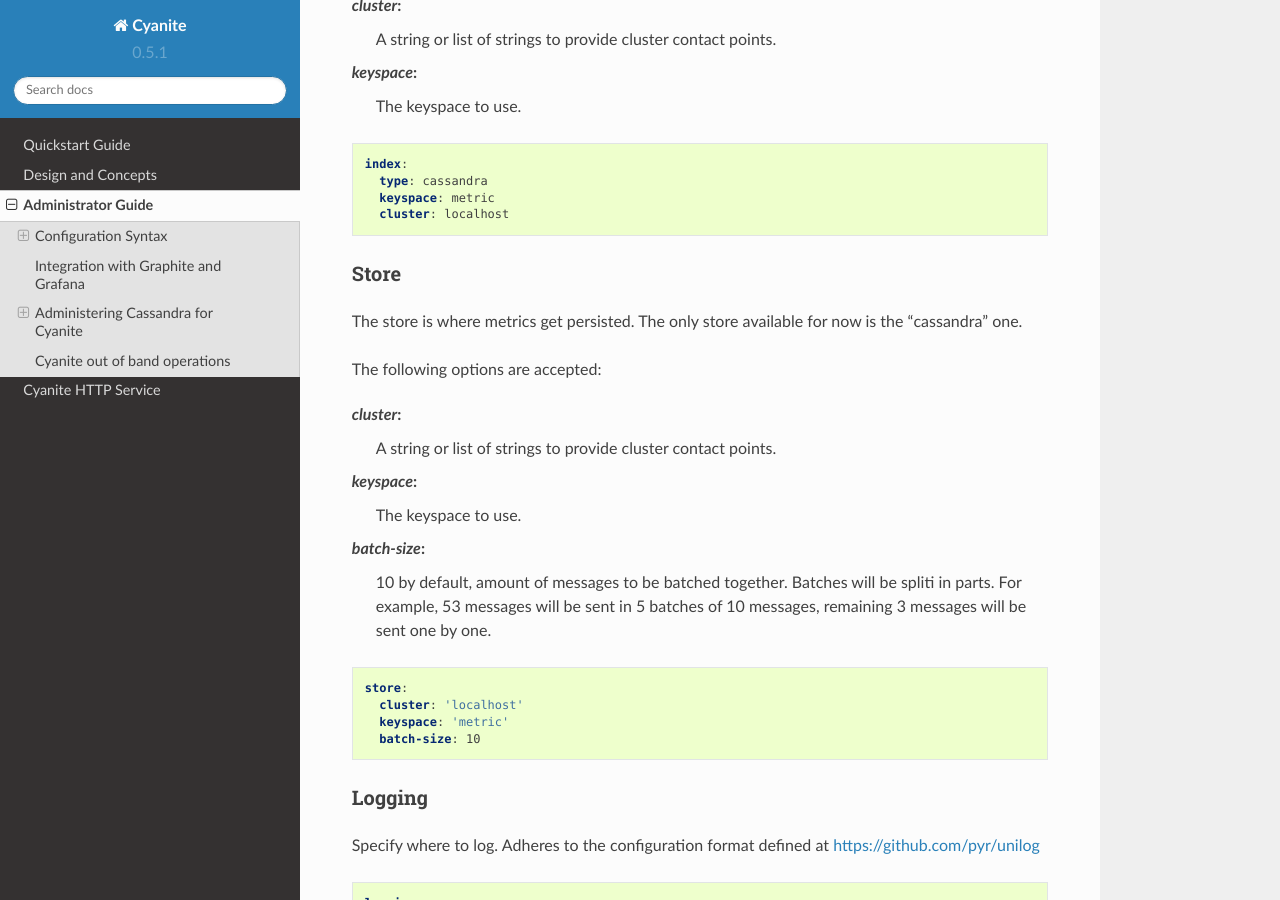
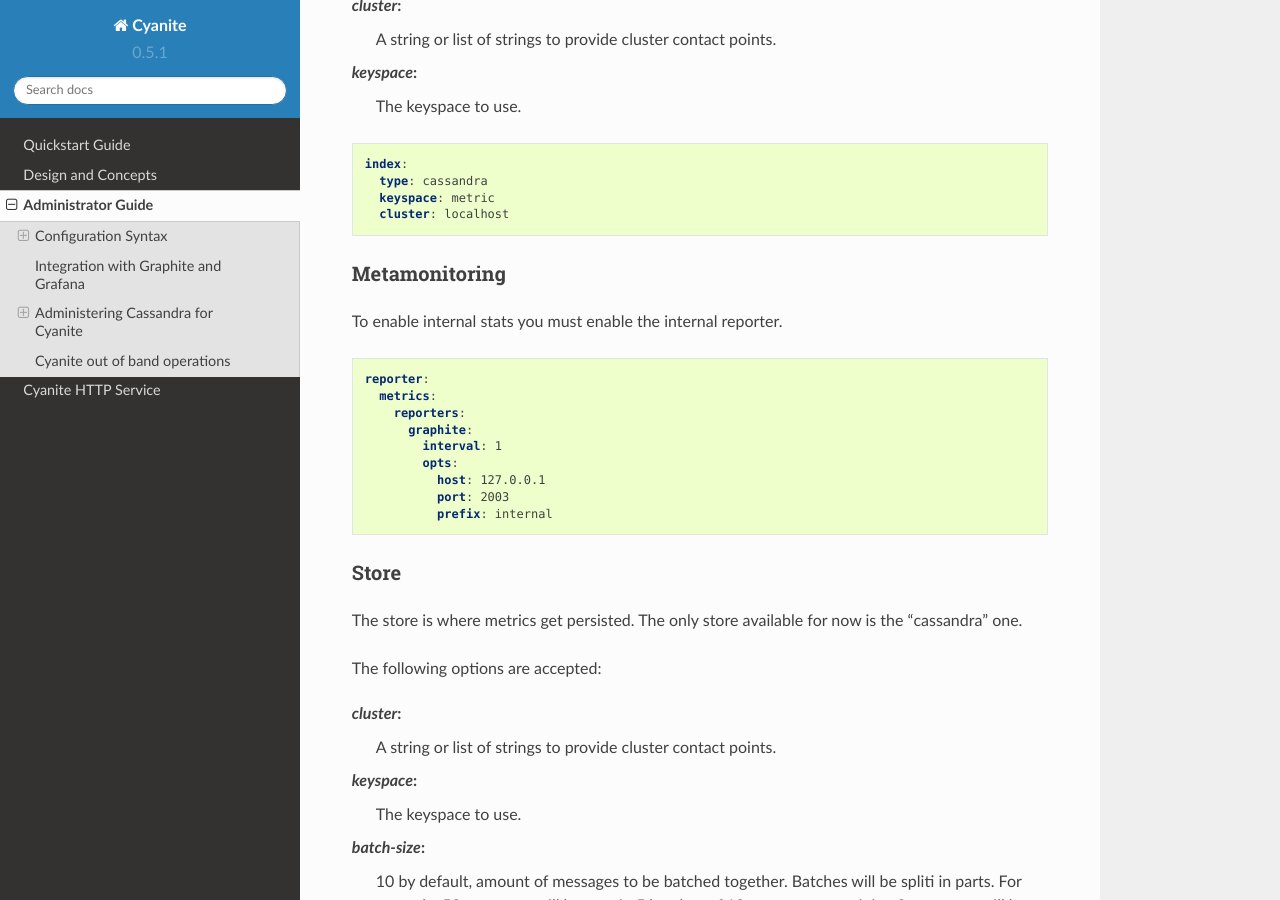
Before and after one commit to pyr/cyanite, a Sphinx documentation site: the page built from doc/source/administrator.rst, in a window 1280 px wide and 900 px high, scrolled down 1993 px. Built offline with Sphinx 7.4.7 and the Read the Docs theme 2.0.0, drawn with Linux system fonts in a browser that asks for light colours.

Commit message:
added docs on metamonitoring

```diff
--- a/doc/source/administrator.rst
+++ b/doc/source/administrator.rst
@@ -107,6 +107,25 @@
       keyspace: metric
       cluster: localhost
 
+Metamonitoring
+~~~~~~~~~~~~~~
+
+To enable internal stats you must enable the internal reporter.
+
+
+.. sourcecode:: yaml
+
+    reporter:
+      metrics:
+        reporters:
+          graphite:
+            interval: 1
+            opts:
+              host: 127.0.0.1
+              port: 2003
+              prefix: internal
+
+
 Store
 ~~~~~
 
```
